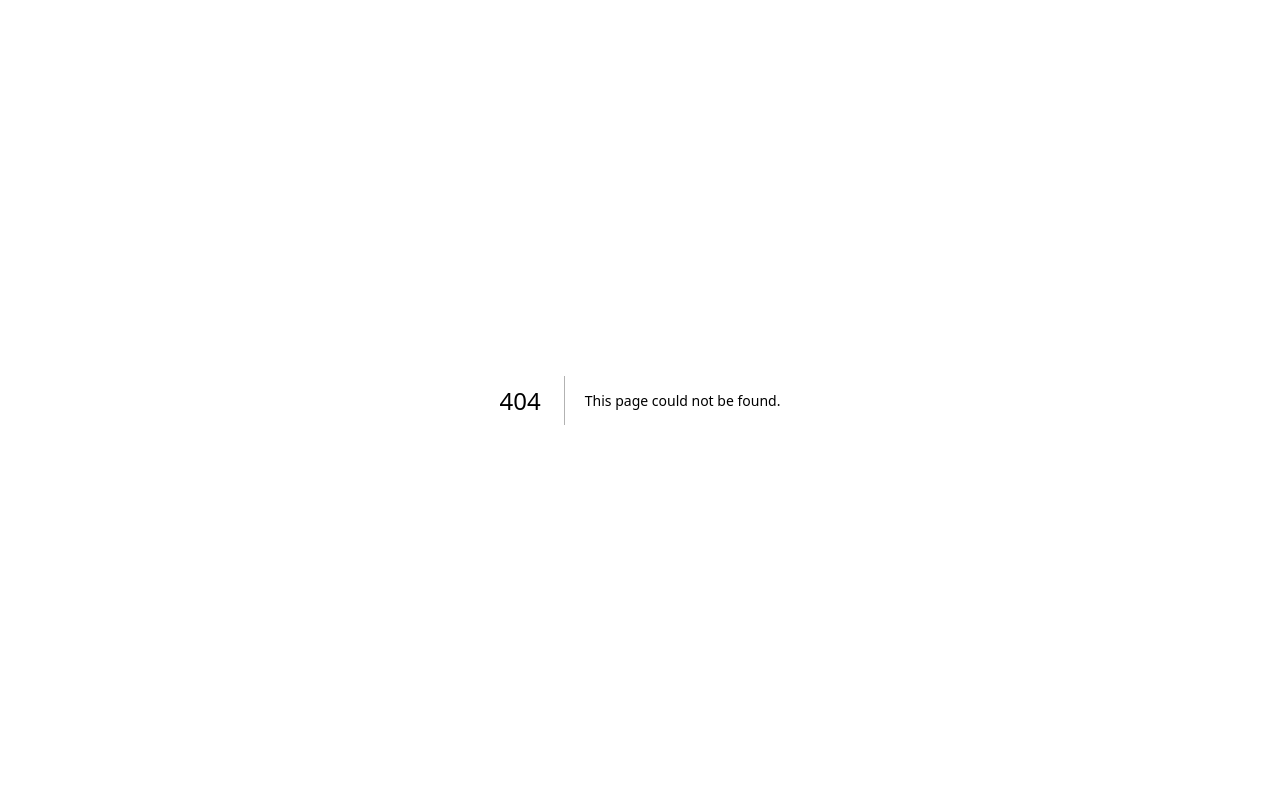
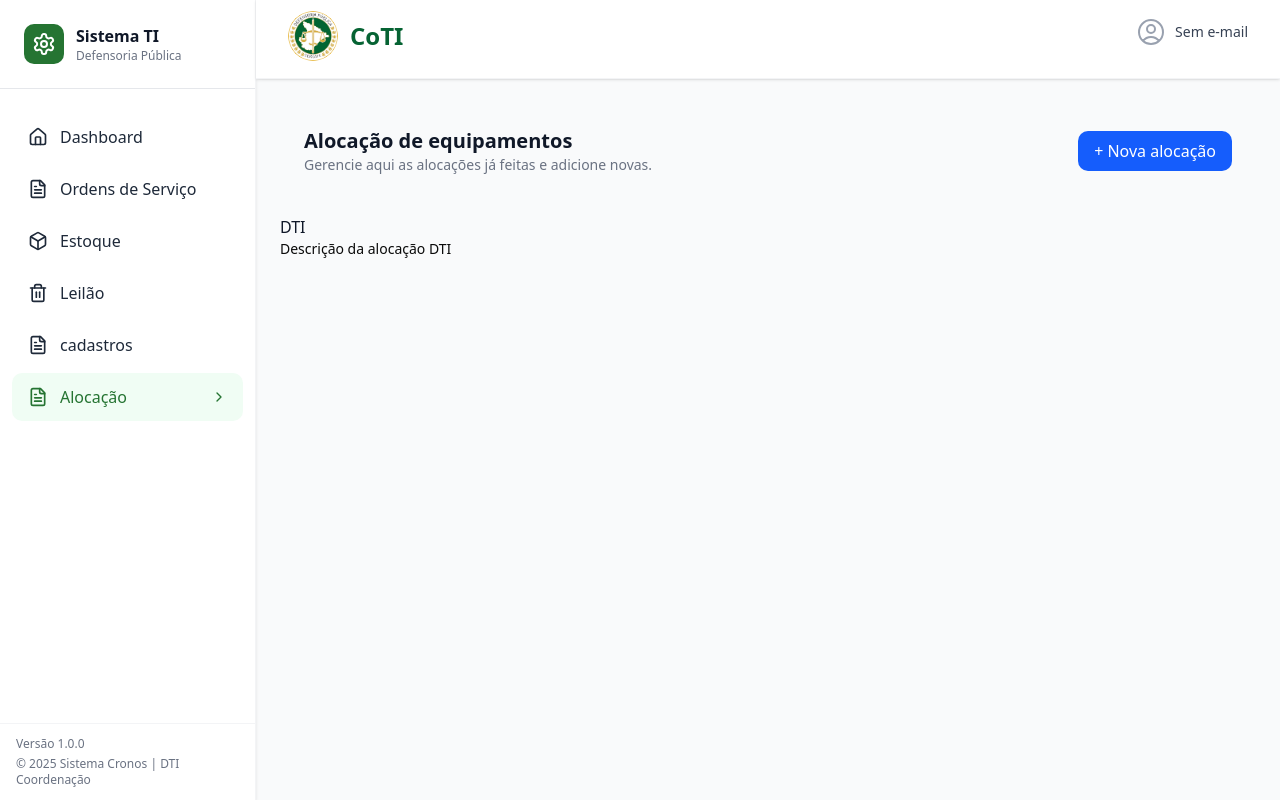
Before and after one commit to ManelFer/SaaSDTI, a Next.js app in the folder front-end/: page /dashboard/CadastroAloc in a window 1280 px wide. Before the commit this address had no page. Built offline with nearby package versions, Linux system fonts and the light colour scheme.

Commit message:
update
update

```diff
--- /dev/null
+++ b/front-end/src/app/dashboard/CadastroAloc/page.tsx
@@ -0,0 +1,32 @@
+"use client";
+import DashboardLayout from "@/components/layout/DashboardLayout";
+
+export default function CadastroAloc() {
+  return (
+    <DashboardLayout>
+      <div className="rounded-xl p-6">
+        <div className="flex items-center justify-between mb-4">
+          <div>
+            <h2 className="text-xl font-bold text-gray-900">
+              Alocação de equipamentos
+            </h2>
+            <p className="text-sm text-gray-500">
+              Gerencie aqui as alocações já feitas e adicione novas.
+            </p>
+          </div>
+          <button className="px-4 py-2 rounded-lg bg-blue-600 text-white font-medium hover:bg-blue-700 transition">
+            + Nova alocação
+          </button>
+        </div>
+      </div>
+
+      {/* Tabela de Alocações */}
+      <div className="space-y-4">
+        <div>
+            <h3 className="font-medium text-gray-900">DTI</h3>
+            <p className="text-sm ">Descrição da alocação DTI</p>
+        </div>
+      </div>
+    </DashboardLayout>
+  );
+}
--- a/front-end/src/app/dashboard/CadastroFull/_components/cadastroUsuario.tsx
+++ b/front-end/src/app/dashboard/CadastroFull/_components/cadastroUsuario.tsx
@@ -14,6 +14,7 @@ import {
 import { Input } from "@/components/ui/input";
 import { Label } from "@/components/ui/label";
 import { Select, SelectContent, SelectItem, SelectTrigger, SelectValue } from "@/components/ui/select";
+import { API_URL } from "@/constants/constante";
 import axios from "axios";
 import { useState } from "react";
 import { toast } from "react-toastify";
@@ -47,7 +48,7 @@ export function CadastroUsuario() {
 
     try {
       await axios.post(
-        "http://localhost:3001/usuarios/novo",
+        `${API_URL}/usuarios/novo`,
         { cargo, nome },
         { headers }
       );
@@ -56,8 +57,9 @@ export function CadastroUsuario() {
       setCargo("");
       setNome("");
       setIsOpen(false);
-    } catch (error: any) {
-      const errorMessage = error.response?.data?.error || "Erro desconhecido";
+    } catch (error: unknown) {
+      const err = error as { response?: { data?: { error?: string } } };
+      const errorMessage = err.response?.data?.error || "Erro desconhecido";
       toast.error(`Falha ao cadastrar usuário: ${errorMessage}`);
       console.error("Erro ao cadastrar usuário:", error);
     }
--- a/front-end/src/app/dashboard/CadastroFull/_components/organisms/formCadastroUsuarios.tsx
+++ b/front-end/src/app/dashboard/CadastroFull/_components/organisms/formCadastroUsuarios.tsx
@@ -1,12 +1,4 @@
 import { Input } from "@/components/ui/input";
-import { buscarSetores} from "@/services/setores.service";
-import { useEffect, useState } from "react";
-
-interface Setor {
-  id: string;
-  nome: string;
-}
-
 
 interface FormUsuarioProps {
   form : {nome: string; posicao: string;}
@@ -17,24 +9,6 @@ interface FormUsuarioProps {
 }
 
 export function FormUsuario({ form, setForm }: FormUsuarioProps) {
-    const [setores, setSetores] = useState<Setor[]>([]);
-
-    useEffect (() => {
-        async function fetchSetores() {
-            try {
-                const data = await buscarSetores();
-                setSetores(
-                    data.map((setor: any) => ({
-                        id: String(setor.id ?? ""),
-                        nome: setor.nome ?? ""
-                    }))
-                );
-            } catch (error) {
-                console.error("Erro ao buscar setores:", error);
-            }
-        }
-        fetchSetores();
-    }, []);
     return (
         <form>
             <div>
--- a/front-end/src/app/dashboard/CadastroFull/page.tsx
+++ b/front-end/src/app/dashboard/CadastroFull/page.tsx
@@ -2,8 +2,6 @@
 import DashboardLayout from "@/components/layout/DashboardLayout";
 import { CadastroMarcas } from "./_components/cadastroMarcas";
 import { CadastroEquipamentos } from "./_components/cadastroEquipamentos";
-import { TableMarcas } from "./_components/tableMarcas";
-import { TableEquipamentos } from "./_components/tableEquipamentos";
 import { CadastroUsuario } from "./_components/cadastroUsuario";
 
 
--- a/front-end/src/app/dashboard/CadastroLix/page.tsx
+++ b/front-end/src/app/dashboard/CadastroLix/page.tsx
@@ -116,7 +116,7 @@ export default function TeamPage() {
     <DashboardLayout>
       <div className="space-y-6 rounded-lg p-6">
         <div className="flex justify-between items-center">
-          <h1 className="text-2xl font-bold text-gray-800 ">Lixão</h1>
+          <h1 className="text-2xl font-bold text-gray-800 ">Leilão</h1>
           <Coleta />
           <CadastroL />
           <div className="relative">
@@ -143,7 +143,7 @@ export default function TeamPage() {
                 <TableHead>Lote</TableHead>
                 <TableHead>Descrição</TableHead>
                 <TableHead className="text-right">Quantidade</TableHead>
-                <TableHead className="text-right">Ações</TableHead>
+                <TableHead className="text-right">Atualização</TableHead>
               </TableRow>
             </TableHeader>
 
--- a/front-end/src/app/dashboard/CadastroOs/_components/atualizacaoOrdem.tsx
+++ b/front-end/src/app/dashboard/CadastroOs/_components/atualizacaoOrdem.tsx
@@ -25,15 +25,16 @@ import { Tecnicos } from "./tecnicos";
 import { useState } from "react";
 import { SquarePen } from "lucide-react";
 import { updateOrdem } from "@/services/ordens.service";
+import { Ordem } from "@/models/ordem.model";
 
 interface AtualizacaoOrdemProps {
-  ordem: any | undefined;
+  ordem: Ordem | undefined;
   onUpdate: () => void;
 }
 
 export function AtualizacaoOrdem({ ordem, onUpdate }: AtualizacaoOrdemProps) {
-    const [setor, setSetor] = useState(ordem?.setor_id || "");
-    const [tecnico, setTecnico] = useState(ordem?.tecnico_responsavel_id || "");
+    const [setor, setSetor] = useState(ordem?.setor_id?.toString() || "");
+    const [tecnico, setTecnico] = useState(ordem?.tecnico_responsavel_id?.toString() || "");
     const [numero_os, setNumeroOs] = useState(ordem?.numero_os || "");
     const [data_abertura, setDataAbertura] = useState(ordem?.data_abertura || "");
     const [solicitante, setSolicitante] = useState(ordem?.solicitante || "");
@@ -47,7 +48,7 @@ export function AtualizacaoOrdem({ ordem, onUpdate }: AtualizacaoOrdemProps) {
 
     const handleSubmit = async () => {
         try {
-            if (ordem?.id !== undefined) {
+            if (ordem && ordem.id) {
                 const updatedOrdem = {
                     setor_id: Number(setor),
                     tecnico_responsavel_id: Number(tecnico),
--- a/front-end/src/app/login/page.tsx
+++ b/front-end/src/app/login/page.tsx
@@ -19,7 +19,7 @@ export default function LoginPage() {
     setLoading(true); // Inicia o estado de carregamento
 
     try {
-      const response = await fetch('http://localhost:3001/login', {
+      const response = await fetch('http://10.0.1.164:3001/login', {
         method: 'POST',
         headers: {
           'Content-Type': 'application/json',
--- a/front-end/src/components/layout/Sidebar.tsx
+++ b/front-end/src/components/layout/Sidebar.tsx
@@ -8,8 +8,9 @@ const navigation = [
   { name: "Dashboard", href: "/dashboard", icon: Home },
   { name: "Ordens de Serviço", href: "/dashboard/CadastroOs", icon: FileText },
   { name: "Estoque", href: "/dashboard/CadastroEst", icon: Box },
-  { name: "Lixão", href: "/dashboard/CadastroLix", icon: Trash2 },
+  { name: "Leilão", href: "/dashboard/CadastroLix", icon: Trash2 },
   { name: "cadastros", href: "/dashboard/CadastroFull", icon: FileText },
+  { name: "Alocação", href: "/dashboard/CadastroAloc", icon: FileText }
 ];
 
 export default function Sidebar() {
--- a/front-end/src/constants/constante.ts
+++ b/front-end/src/constants/constante.ts
@@ -1,7 +1,7 @@
 /**
  * Endereço da API.
  */
-export const API_URL = process.env.NEXT_PUBLIC_API_URL || 'http://localhost:3001';
+export const API_URL = process.env.NEXT_PUBLIC_API_URL || 'http://10.0.1.164:3001';
 
 /**
  * Rotas do backend.
```
Also changed, not shown: 1 other file (tests, documents, lock files or other folders).
